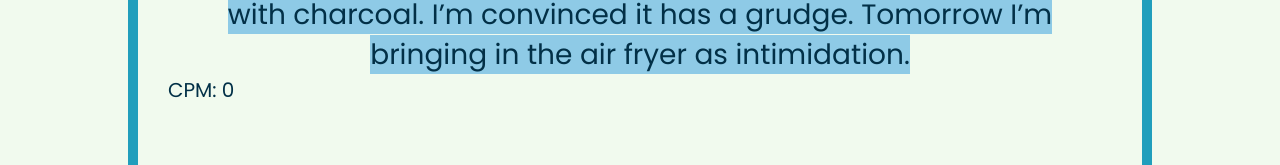
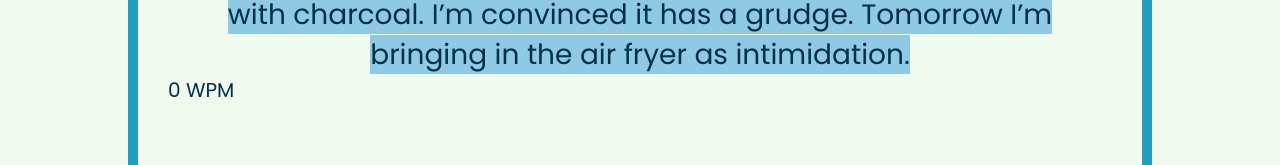
Before and after one commit to ki8yk8/double-down, a React (Vite) app: page / in a window 1280 px wide. Shown: the part 394-559 px from the top of the page. Built offline with nearby package versions, Linux system fonts and the light colour scheme.

Commit message:
adds wpm counter

```diff
--- a/src/games/typing/type.jsx
+++ b/src/games/typing/type.jsx
@@ -8,14 +8,23 @@ function is_valid_char(char) {
 }
 
 function compute_wpm(start_time, length) {
-	return 0;
+	const current_time = Date.now();
+
+	const difference_in_minutes = (current_time - start_time) / (1000 * 60);
+	const word_counts = length / 5;
+
+	return Math.round(word_counts / difference_in_minutes);
+}
+
+function compute_mean(arr) {
+	return Math.round(arr.reduce((sum, n) => sum + n, 0) / arr.length);
 }
 
 export default function TypingGame() {
 	const [game, set_game] = useState({
 		stage: 1,
 		typed_paragraph: "",
-		cpm: 0,
+		cpms: [0],
 	});
 	const start_time_ref = useRef(undefined);
 
@@ -37,8 +46,10 @@ export default function TypingGame() {
 		set_game((prev) => ({
 			...prev,
 			typed_paragraph: `${prev.typed_paragraph}${event.key}`,
-			cpm:
-				(Date.now() - start_time_ref.current) / prev.typed_paragraph.length + 1,
+			cpms: [
+				...prev.cpms,
+				compute_wpm(start_time_ref.current, prev.typed_paragraph.length + 1),
+			],
 		}));
 	};
 
@@ -102,7 +113,7 @@ export default function TypingGame() {
 					</p>
 				</main>
 
-				<footer>CPM: {game.cpm}</footer>
+				<footer>{compute_mean(game.cpms)} WPM</footer>
 			</section>
 		</div>
 	);
```
